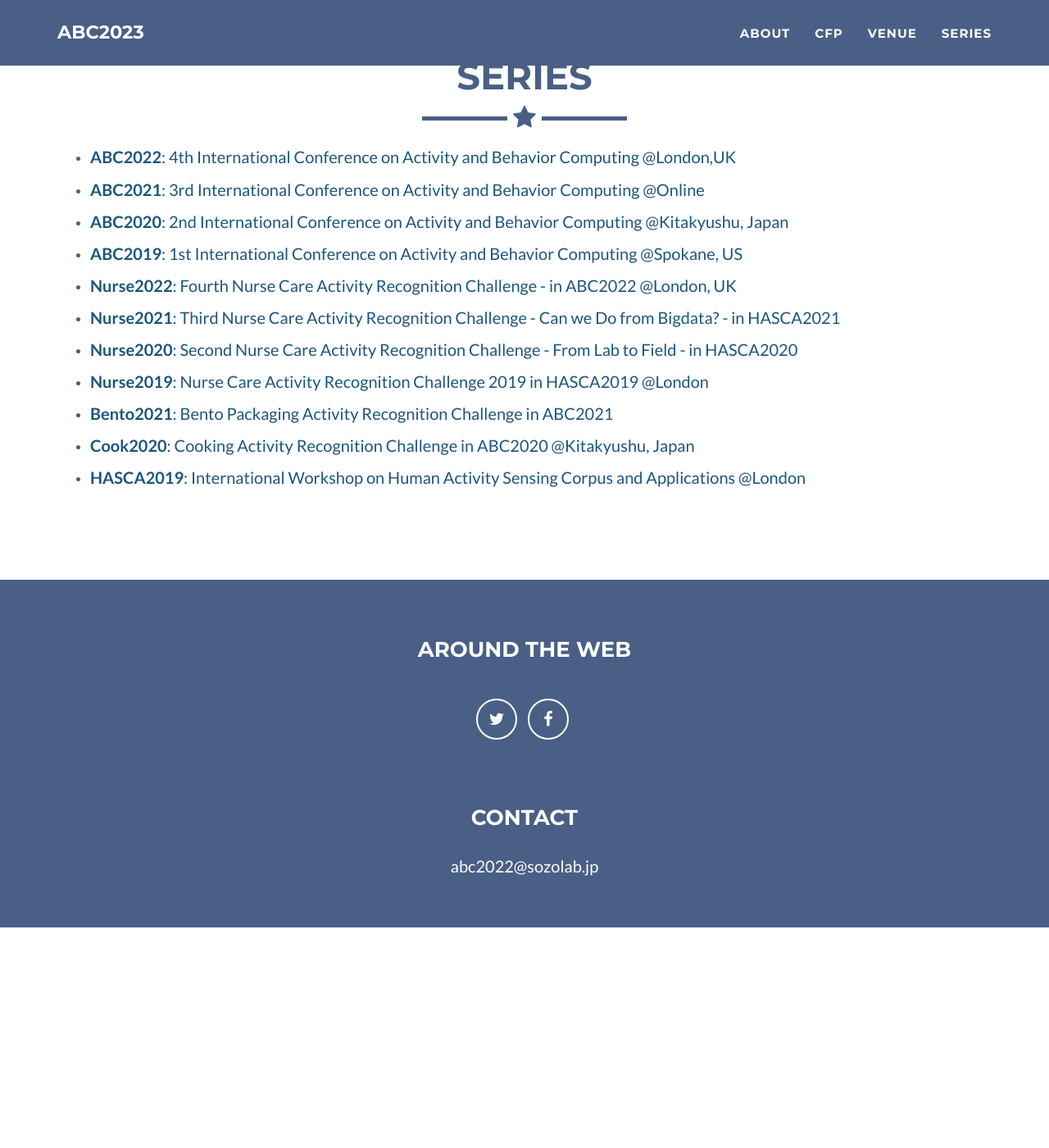
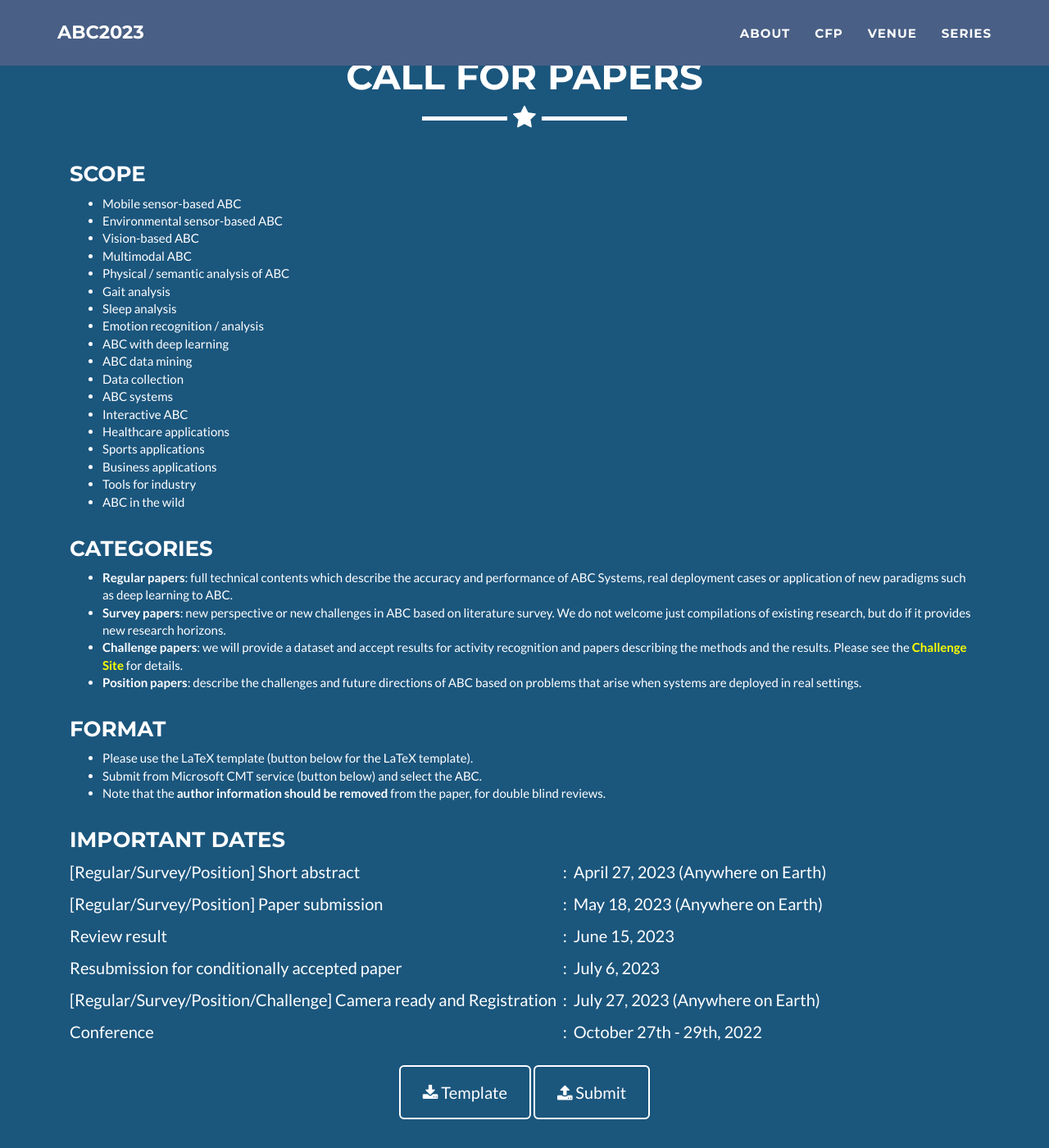
Before and after one commit to abc-research/abc-research.github.io, a Jekyll site: the page built from index.html, in a window 1280 px wide and 1400 px high, scrolled down 1444 px. Shown: the whole window at 82% size. Built offline with Jekyll 4.4.1, drawn with Linux system fonts in a browser that asks for light colours; before the commit the page ends 2575 px from its top, so only the background shows below that; part of the change alters nothing that is shown.

Commit message:
Update _config.yml

```diff
--- a/_config.yml
+++ b/_config.yml
@@ -41,7 +41,7 @@ includes:
 #  - file: keynote.html
 #  - file: program.html
 #  - file: registration.html
-#  - file: cfp.html
+  - file: cfp.html
 #  - file: venue.html
 #  - file: committee.html
   - file: series.html
@@ -468,12 +468,12 @@ committee:
 
 cfp:
   text:
-    - text: "We welcome 4 categories of papers: regular  papers, position papers, survey papers, and challenge papers. The submitted papers are <u>peer reviewed</u> by expert researchers, and accepted based on the research quality."
-#    - text: "Accepted and presented papers will be published as Book Chapters (indexed in ISI Proceedings, EI-Compendex, SCOPUS, Google Scholar) (details will be updated soon)."
-    - text: "Accepted papers will be included in the <b style='color:white'>Human Activity and Behavior Analysis: Advances in Computer Vision and Sensors</b> by <u>CRC Press</u>."
-#(Indexed in ISI Proceedings, EI-Compendex, SCOPUS, Google Scholar and Springerlink)."
-#    - text: "Selected papers will be invited to submit to the <u>Pattern Recognition Letters</u> journal (5-Year Impact Factor: 2.350) and to <u>International Journal on Computer Vision and Signal Processing</u>."
-#    - text: To accept various research stages, an accepted paper can be either published in IEEE proceedings + USB, Open web + USB, or USB only upon authors' preference."
+#    - text: "We welcome 4 categories of papers: regular  papers, position papers, survey papers, and challenge papers. The submitted papers are <u>peer reviewed</u> by expert researchers, and accepted based on the research quality."
+##    - text: "Accepted and presented papers will be published as Book Chapters (indexed in ISI Proceedings, EI-Compendex, SCOPUS, Google Scholar) (details will be updated soon)."
+#    - text: "Accepted papers will be included in the <b style='color:white'>Human Activity and Behavior Analysis: Advances in Computer Vision and Sensors</b> by <u>CRC Press</u>."
+##(Indexed in ISI Proceedings, EI-Compendex, SCOPUS, Google Scholar and Springerlink)."
+##    - text: "Selected papers will be invited to submit to the <u>Pattern Recognition Letters</u> journal (5-Year Impact Factor: 2.350) and to <u>International Journal on Computer Vision and Signal Processing</u>."
+##    - text: To accept various research stages, an accepted paper can be either published in IEEE proceedings + USB, Open web + USB, or USB only upon authors' preference."
   scope:
     - item: Mobile sensor-based ABC
     - item: Environmental sensor-based ABC
@@ -499,11 +499,11 @@ cfp:
     - item: "<b>Challenge papers</b>: we will provide a dataset and accept results for activity recognition and papers describing the methods and the results. Please see the <a href='https://abc-research.github.io/challenge2022'><b style='color:yellow';>Challenge Site</b></a> for details."
     - item: "<b>Position papers</b>: describe the challenges and future directions of ABC based on  problems that arise when systems are deployed in real settings."
   format:
-     - item: "<b>Regular papers</b>: 8-20 pages in single column"
-     - item: "<b>Survey papers</b>: 10-20 pages in single column"
-     - item: "<b>Challenge papers</b>: 4-10 pages in single column"
-     - item: "<b>Position papers</b>:  4-10 pages in single column"
-#     - item: "Please use Springer Contributed Book format (button below for the LaTeX template)."
+#     - item: "<b>Regular papers</b>: 8-20 pages in single column"
+#     - item: "<b>Survey papers</b>: 10-20 pages in single column"
+#     - item: "<b>Challenge papers</b>: 4-10 pages in single column"
+#     - item: "<b>Position papers</b>:  4-10 pages in single column"
+##     - item: "Please use Springer Contributed Book format (button below for the LaTeX template)."
      - item: "Please use the LaTeX template (button below for the LaTeX template)."
      - item: "Submit from Microsoft CMT service (button below) and select the ABC."
      - item: "Note that the <b>author information should be removed</b> from the paper, for double blind reviews."
@@ -529,16 +529,16 @@ cfp:
 # Sep. 15th: submit to the publisher
     - name: "Conference"
       date: October 27th - 29th, 2022
-  submit_url: https://cmt3.research.microsoft.com/ABC2022/Submission/Index
+  submit_url: https://cmt3.research.microsoft.com/ABC2023/Submission/Index
   # template_url: https://ja.overleaf.com/latex/templates/template-for-authors-to-a-springer-contributed-volume/bbfkkmdbdtcy
-  template_url: https://www.overleaf.com/read/rrpmfcbkqmvx
+#  template_url: https://www.overleaf.com/read/rrpmfcbkqmvx
 
 venue:
-  - text: <center> ABC2022 will be held at (<b>London, United Kingdom (Hybrid)</b>). </center>
-  - text: ABC2022 will be held at Knowledge Dock building (KD.2.22), Docklands Campus, University of East London (UEL), UK, very nearby the <a href="https://goo.gl/maps/hdDTM94LbG2efgaA8">London City Airport</a>.
-#  - text: For more information, please see <a href="https://www.uel.ac.uk/about/finding-us">the campus web</a>.
-#  - text: We are considering to do it <b>either of hybrid or online style</b>. Anyway we provide online participation at least.
-#  - text: <div class="movie-wrap"><iframe width="560" height="315" src="https://www.youtube.com/embed/T0HW6ngjAcc" title="YouTube video player" frameborder="0" allow="accelerometer; autoplay; clipboard-write; encrypted-media; gyroscope; picture-in-picture" allowfullscreen></iframe></div>
+  - text: <center> ABC2023 will be held at (<b>Kaiserslautern, Germany (Hybrid)</b>). </center>
+#  - text: ABC2023 will be held at Knowledge Dock building (KD.2.22), Docklands Campus, University of East London (UEL), UK, very nearby the <a href="https://goo.gl/maps/hdDTM94LbG2efgaA8">London City Airport</a>.
+##  - text: For more information, please see <a href="https://www.uel.ac.uk/about/finding-us">the campus web</a>.
+##  - text: We are considering to do it <b>either of hybrid or online style</b>. Anyway we provide online participation at least.
+##  - text: <div class="movie-wrap"><iframe width="560" height="315" src="https://www.youtube.com/embed/T0HW6ngjAcc" title="YouTube video player" frameborder="0" allow="accelerometer; autoplay; clipboard-write; encrypted-media; gyroscope; picture-in-picture" allowfullscreen></iframe></div>
 
 # Social networks usernames (many more available: google-plus, flickr, dribbble, pinterest, instagram, tumblr, linkedin, etc.)
 social:
```
